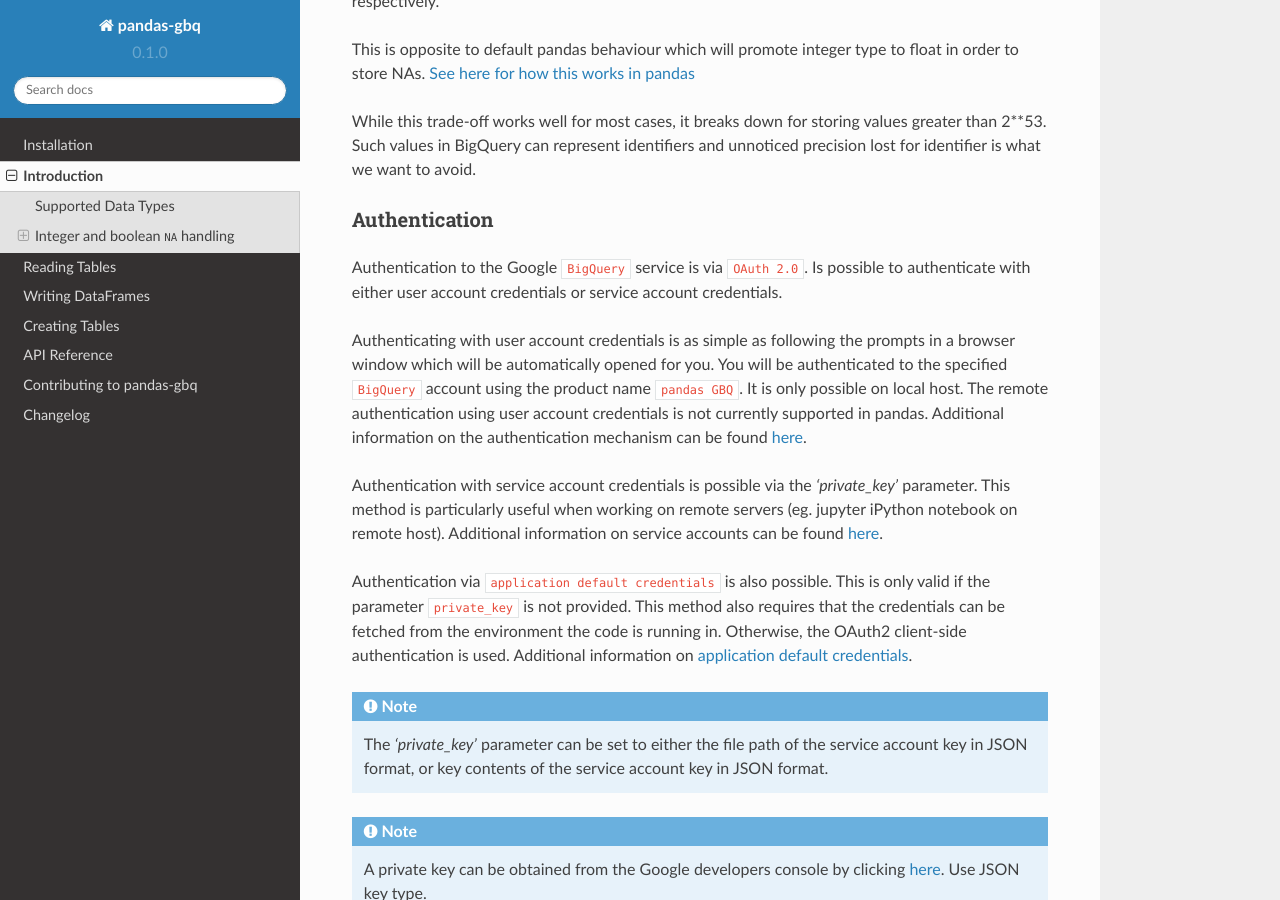
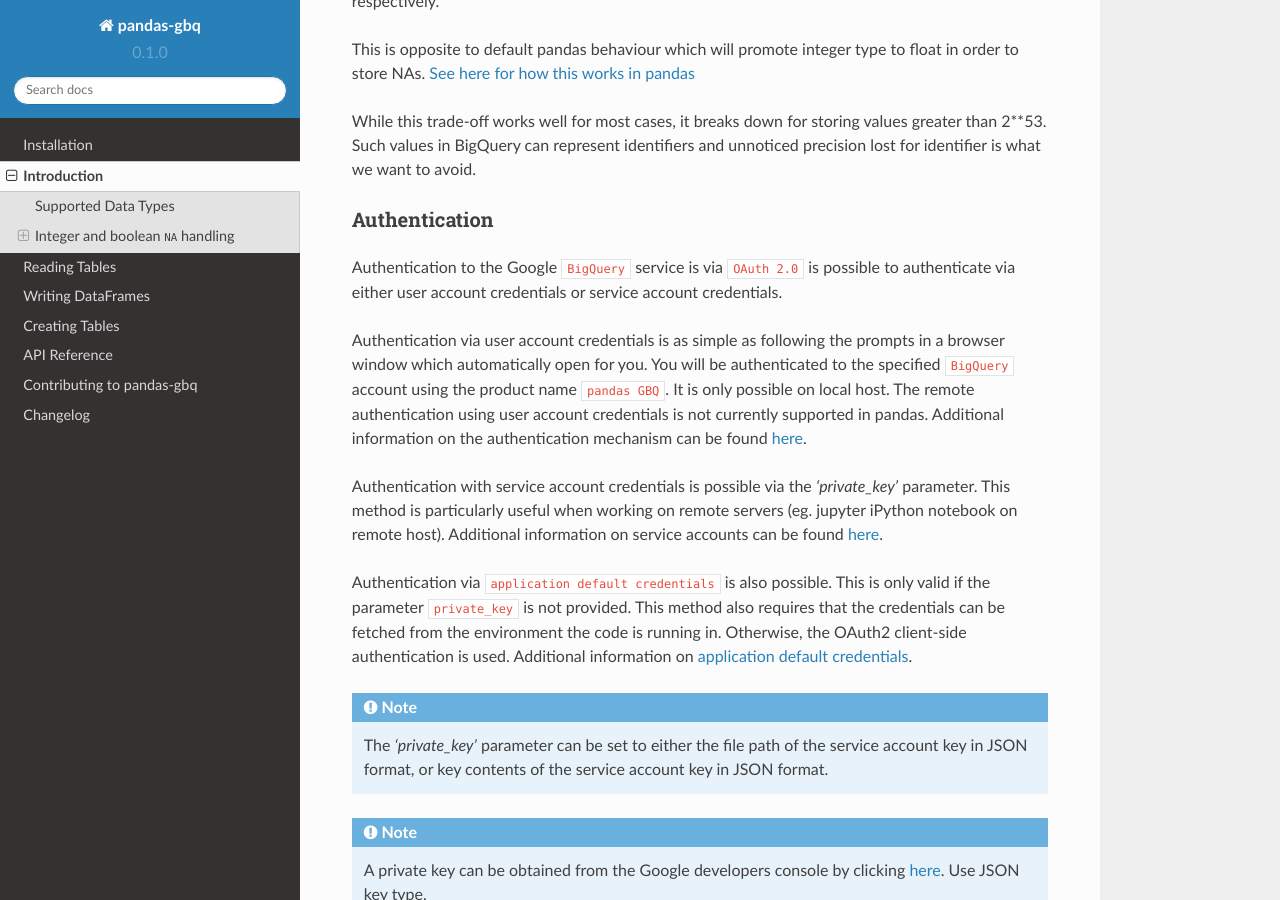
Before and after one commit to googleapis/python-bigquery-pandas, a Sphinx documentation site: the page built from docs/source/intro.rst, in a window 1280 px wide and 900 px high, scrolled down 431 px. Built offline with Sphinx 7.4.7 and the Read the Docs theme 2.0.0, drawn with Linux system fonts in a browser that asks for light colours.

Commit message:
Update intro.rst
-Fix some grammar mistakes
-Made explicit HTTPS calls

```diff
--- a/docs/source/intro.rst
+++ b/docs/source/intro.rst
@@ -20,7 +20,7 @@
 
 This is opposite to default pandas behaviour which will promote integer
 type to float in order to store NAs.
-`See here for how this works in pandas <http://pandas.pydata.org/pandas-docs/stable/gotchas.html#nan-integer-na-values-and-na-type-promotions>`__
+`See here for how this works in pandas <https://pandas.pydata.org/pandas-docs/stable/gotchas.html#nan-integer-na-values-and-na-type-promotions>`__
 
 While this trade-off works well for most cases, it breaks down for storing
 values greater than 2**53. Such values in BigQuery can represent identifiers
@@ -31,11 +31,11 @@
 Authentication
 ''''''''''''''
 
-Authentication to the Google ``BigQuery`` service is via ``OAuth 2.0``.
-Is possible to authenticate with either user account credentials or service account credentials.
+Authentication to the Google ``BigQuery`` service is via ``OAuth 2.0``
+is possible to authenticate via either user account credentials or service account credentials.
 
-Authenticating with user account credentials is as simple as following the prompts in a browser window
-which will be automatically opened for you. You will be authenticated to the specified
+Authentication via user account credentials is as simple as following the prompts in a browser window
+which automatically open for you. You will be authenticated to the specified
 ``BigQuery`` account using the product name ``pandas GBQ``. It is only possible on local host.
 The remote authentication using user account credentials is not currently supported in pandas.
 Additional information on the authentication mechanism can be found
```
